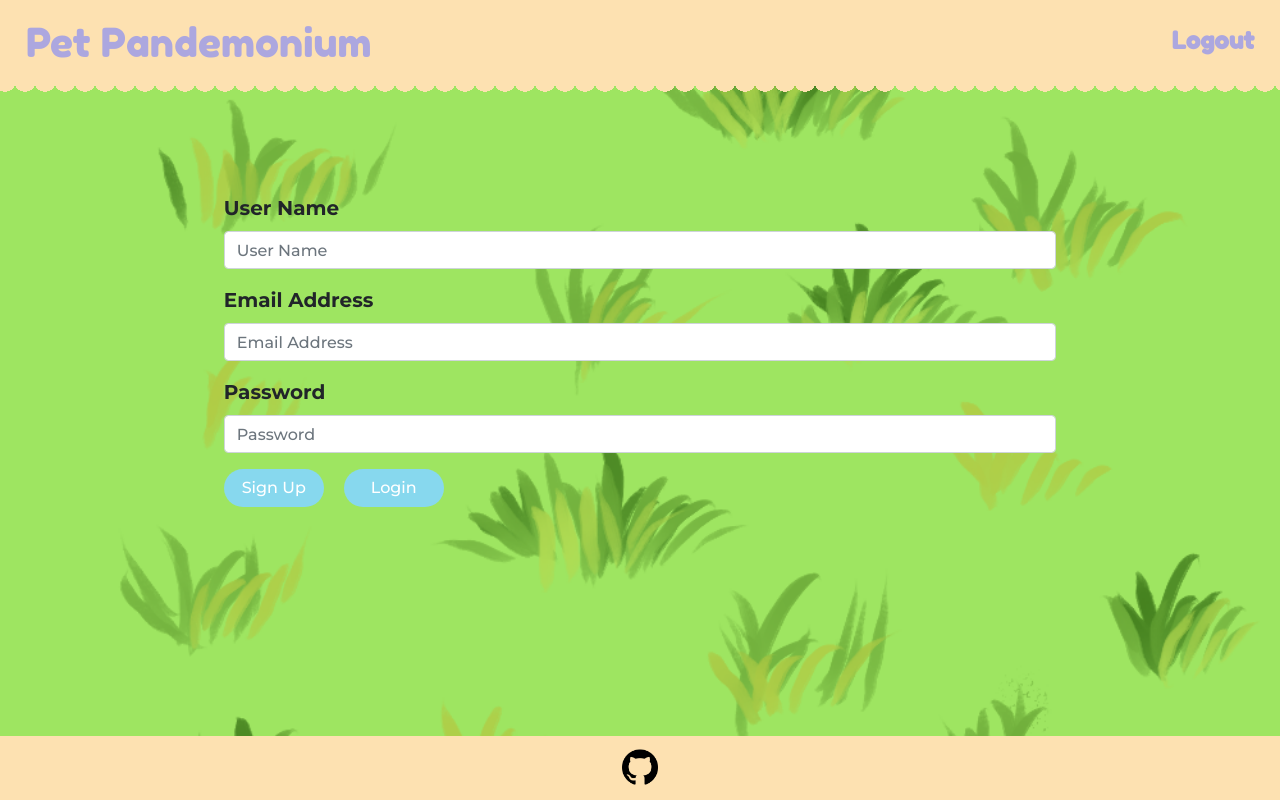
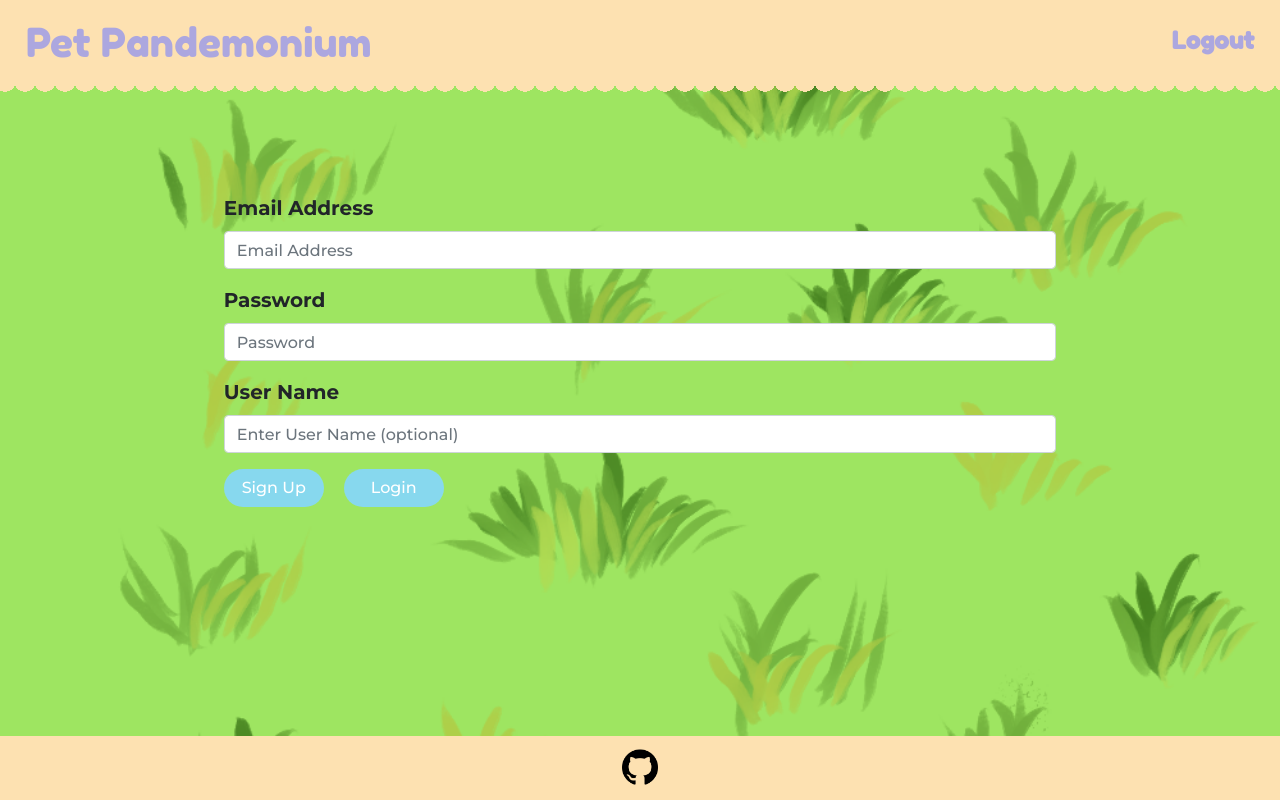
Before and after one commit to carlypeyton/Pet-Pandemonium, a React (Create React App) app in the folder client/: page / in a window 1280 px wide. Built offline with nearby package versions, Linux system fonts and the light colour scheme; no server answers; a web font is replaced by a local one.

Commit message:
changed order of fields

```diff
--- a/client/src/components/Form/Form.js
+++ b/client/src/components/Form/Form.js
@@ -51,16 +51,6 @@ function Form() {
     return (
       <form style={FormStyle}>
         <div className="form-group">
-          <label>User Name</label>
-          <input
-            type="username"
-            id="userName-input"
-            className="form-control"
-            placeholder="User Name"
-            ref={nameRef}
-          ></input>
-        </div>
-        <div className="form-group">
           <label>Email Address</label>
           <input
             type="email"
@@ -80,6 +70,16 @@ function Form() {
             ref={passwordRef}
           ></input>
         </div>
+        <div className="form-group">
+          <label>User Name</label>
+          <input
+            type="username"
+            id="userName-input"
+            className="form-control"
+            placeholder="Enter User Name (optional)"
+            ref={nameRef}
+          ></input>
+        </div>
         <button
           type="submit"
           className="btn"
@@ -88,12 +88,7 @@ function Form() {
         >
           Sign Up
         </button>
-        <button
-          type="submit"
-          className="btn"
-          id="login-button"
-          onClick={logIn}
-        >
+        <button type="submit" className="btn" id="login-button" onClick={logIn}>
           Login
         </button>
         {state.email ? <div>{state.email}</div> : ""}
```
